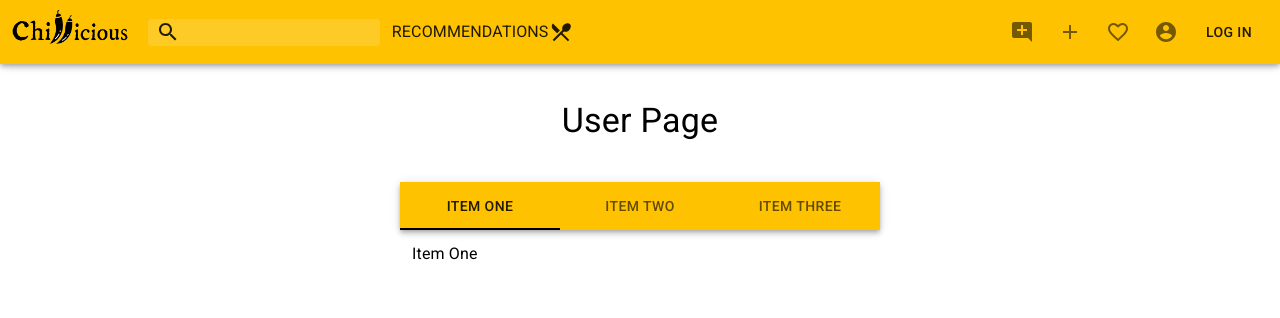
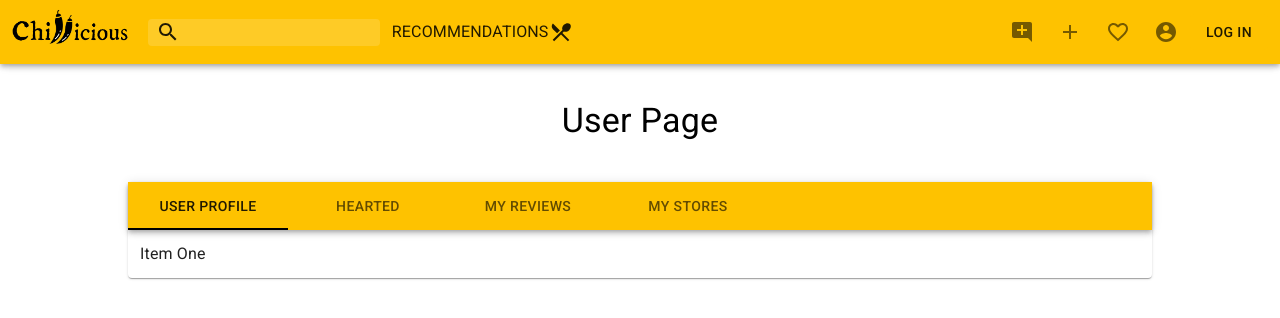
Before and after one commit to gladyswng/Chillicious, a React (Create React App) app in the folder frontend/: page /user/me in a window 1280 px wide. Shown: the top 318 px of the page. Built offline with nearby package versions, Linux system fonts and the light colour scheme.

Commit message:
changed tab ids and state names

```diff
--- a/frontend/src/user/pages/UserPage.tsx
+++ b/frontend/src/user/pages/UserPage.tsx
@@ -4,6 +4,7 @@ import { makeStyles } from '@material-ui/core/styles';
 import AppBar from '@material-ui/core/AppBar';
 import Tabs from '@material-ui/core/Tabs';
 import Tab from '@material-ui/core/Tab';
+import Paper from '@material-ui/core/Paper';
 import Typography from '@material-ui/core/Typography';
 import Box from '@material-ui/core/Box';
 
@@ -16,6 +17,7 @@ const useStyles = makeStyles((theme) => ({
 
     display: 'flex', flexDirection: 'column',
     alignItems: 'center',
+    width: '100%'
 
   }
 }))
@@ -23,47 +25,43 @@ const useStyles = makeStyles((theme) => ({
 const UserPage: React.FC<UserPageProps> = ({}) => {
 
   const classes = useStyles();
-  const [value, setValue] = useState(0);
+  const [tabValue, setTabValue] = useState(0);
 
 
 
-  const handleChange = (event: any, newValue: any) => {
-    setValue(newValue);
+  const handleChange = (event: any, newTabValue: any) => {
+    setTabValue(newTabValue);
   };
-
-  function a11yProps(index: number) {
-    return {
-      id: `simple-tab-${index}`,
-      'aria-controls': `simple-tabpanel-${index}`,
-    };
-  }
-
 
 
 
   return (
     <div className={classes.pageRoot}>
       <Typography variant="h4">User Page</Typography>
-      <div style={{ marginTop: 40 }}>
+      <Paper style={{ marginTop: 40, width: '80%' }}>
 
       <AppBar position="static">
-        <Tabs value={value} onChange={handleChange} aria-label="simple tabs example">
-          <Tab label="Item One" {...a11yProps(0)} />
-          <Tab label="Item Two" {...a11yProps(1)} />
-          <Tab label="Item Three" {...a11yProps(2)} />
+        <Tabs value={tabValue} onChange={handleChange} aria-label="simple tabs example">
+          <Tab label="User Profile" id="profile" />
+          <Tab label="Hearted" id="hearted" />
+          <Tab label="My Reviews" id="reviews" />
+          <Tab label="My Stores" id="stores" />
         </Tabs>
       </AppBar>
-      <TabPanel value={value} index={0}>
+      <TabPanel value={tabValue} index={0}>
         Item One
       </TabPanel>
-      <TabPanel value={value} index={1}>
+      <TabPanel value={tabValue} index={1}>
         Item Two
       </TabPanel>
-      <TabPanel value={value} index={2}>
+      <TabPanel value={tabValue} index={2}>
         Item Three
       </TabPanel>
+      <TabPanel value={tabValue} index={3}>
+        Item
+      </TabPanel>
 
-      </div>
+      </Paper>
     </div>
   );
 }
```
Also changed, not shown: frontend/src/user/pages/UserAccount.tsx (deleted, +0 -18 lines).
